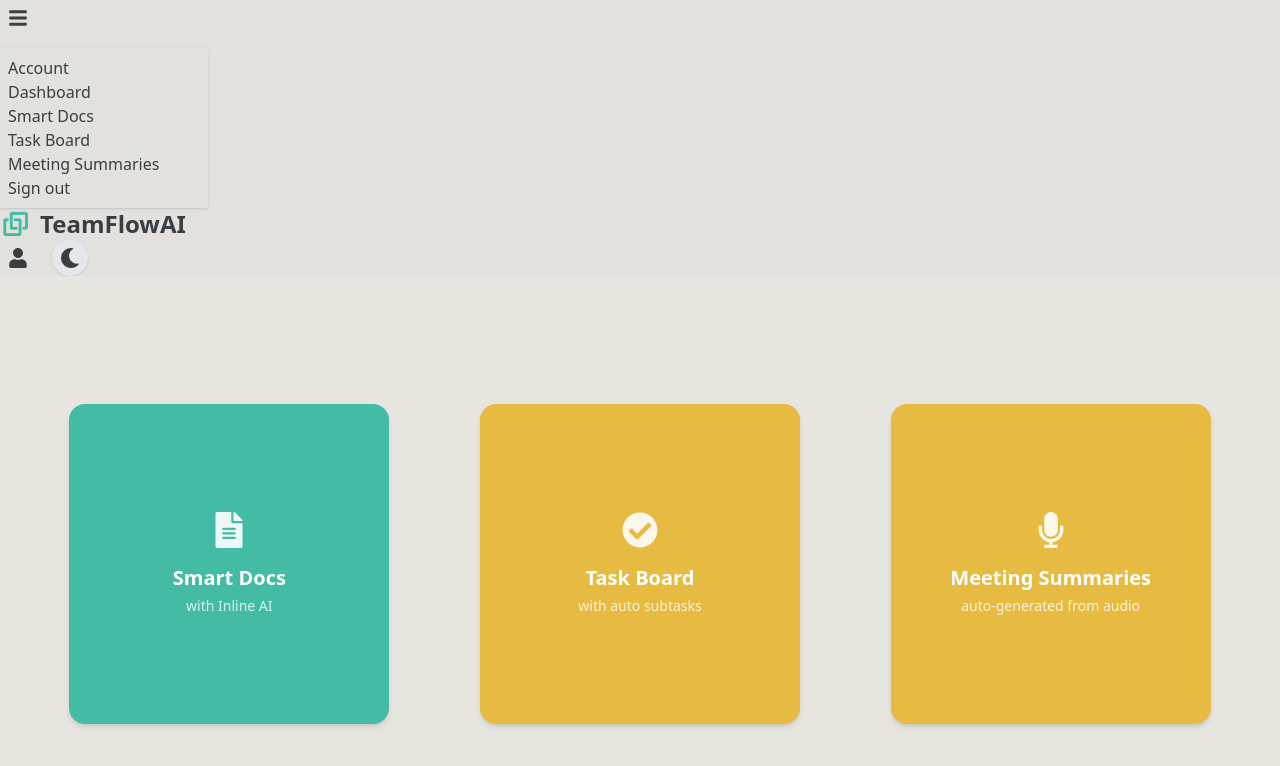
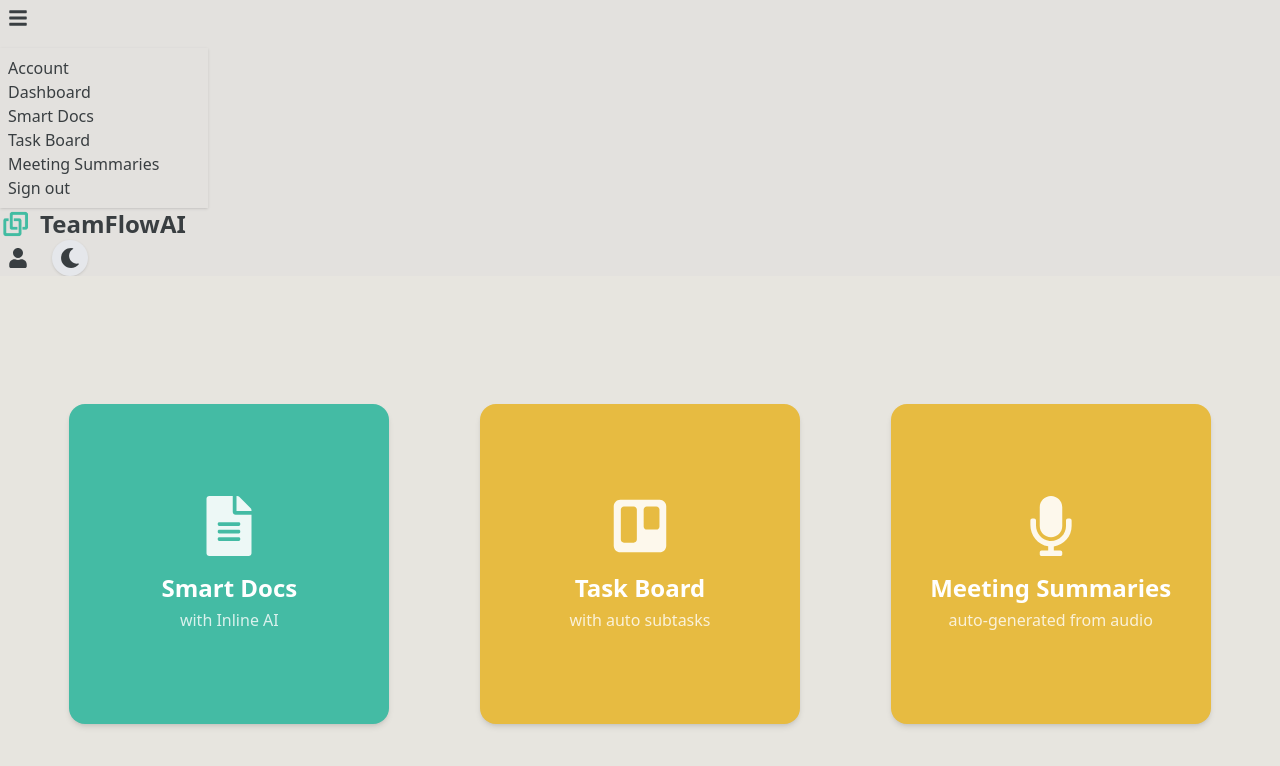
Before and after one commit to jvpatey/TeamFlowAI, a React (Vite) app in the folder frontend/: page /dashboard in a window 1280 px wide. Shown: the top 766 px of the page. Built offline with nearby package versions, Linux system fonts and the light colour scheme; the HTML template or start-up script is replaced by a standard one.

Commit message:
updated styling and icons of dashboard tiles

```diff
--- a/frontend/src/components/dashboard/DashboardTile.tsx
+++ b/frontend/src/components/dashboard/DashboardTile.tsx
@@ -23,15 +23,13 @@ export function DashboardTile({
       onClick={onClick}
       type="button"
     >
-      <div className="mb-4 text-4xl text-white/90 dark:text-onyx/90">
-        {icon}
-      </div>
+      <div className="mb-4 text-6xl text-white/90 dark:text-onyx">{icon}</div>
       <div className="text-center">
-        <div className="text-xl font-bold text-white dark:text-onyx mb-1">
+        <div className="text-2xl font-bold text-white dark:text-onyx mb-1">
           {title}
         </div>
         {subtitle && (
-          <div className="text-white/80 dark:text-onyx/80 text-sm font-medium">
+          <div className="text-white/80 dark:text-onyx/80 text-md font-medium">
             {subtitle}
           </div>
         )}
--- a/frontend/src/components/dashboard/DashboardTiles.tsx
+++ b/frontend/src/components/dashboard/DashboardTiles.tsx
@@ -1,5 +1,5 @@
 import { DashboardTile } from "./DashboardTile";
-import { FaFileAlt, FaCheckCircle, FaMicrophone } from "react-icons/fa";
+import { FaFileAlt, FaTrello, FaMicrophone } from "react-icons/fa";
 
 // DashboardTiles component for the dashboard page
 export function DashboardTiles() {
@@ -13,7 +13,7 @@ export function DashboardTiles() {
         onClick={() => {}}
       />
       <DashboardTile
-        icon={<FaCheckCircle />}
+        icon={<FaTrello />}
         title="Task Board"
         subtitle="with auto subtasks"
         bgColor="bg-saffron"
--- a/frontend/src/components/layout/NavbarDropdownMenu.tsx
+++ b/frontend/src/components/layout/NavbarDropdownMenu.tsx
@@ -1,4 +1,3 @@
-// NavbarDropdownMenu component for the navbar dropdown menu
 export function NavbarDropdownMenu() {
   return (
     <ul
```
